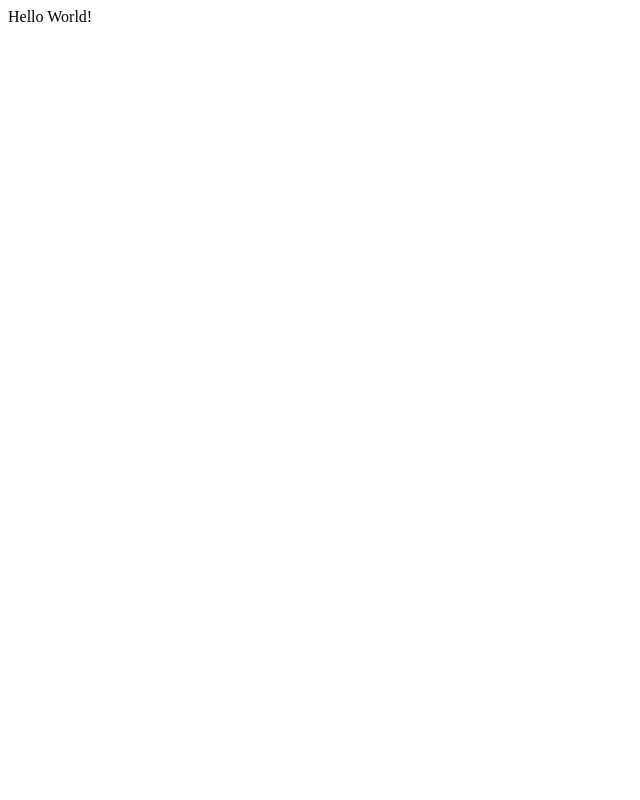
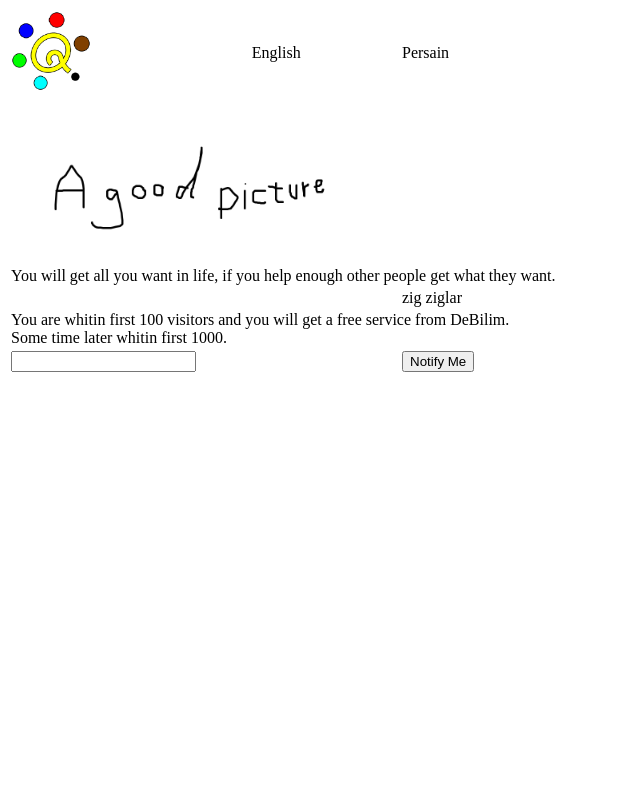
Before and after one commit to debilim-com/Website, a PHP site: page / in a window 1280 px wide. Before the commit the part shown is almost empty. Shown: the whole page, without its empty margins (0-640 px from the left). Run offline with PHP 8.4, Linux system fonts and the light colour scheme.

Commit message:
Add items to first page.

```diff
--- a/www/html/index.php
+++ b/www/html/index.php
@@ -1,5 +1,55 @@
-<?php
-
-echo "Hello World!";
-
-?>
+<!DOCTYPE html>
+<html>
+<head>
+    <meta charset="utf-8" />
+    <title>DeBilim</title>
+</head>
+<body>
+    <table>
+        <tr>
+            <td>
+                <a href="./" style="text-decoration: none;">
+                    <img style="width: 5em;height: 5em;" src="Resource/Logo.png" />
+                </a>
+            </td>
+            <td>
+                English
+            </td>
+            <td>
+                Persain
+            </td>
+        </tr>
+        <tr>
+            <td colspan="3">
+                <img style="width: 20em;height: 10em;" src="Resource/General.png" />
+            </td>
+        </tr>
+        <tr>
+            <td colspan="3">
+                You will get all you want in life, if you help enough other people get what they want.
+            </td>
+        </tr>
+        <tr>
+            <td></td>
+            <td></td>
+            <td>
+                zig ziglar
+            </td>
+        </tr>
+        <tr>
+            <td colspan="3">
+                You are whitin first 100 visitors and you will get a free service from DeBilim. <br />
+                Some time later whitin first 1000.
+            </td>
+        </tr>
+        <tr>
+            <td colspan="2">
+                <input id="id_guest_email" type="email" />
+            </td>
+            <td>
+                <input type="submit" value="Notify Me" />
+            </td>
+        </tr>
+    </table>
+</body>
+</html>
```
